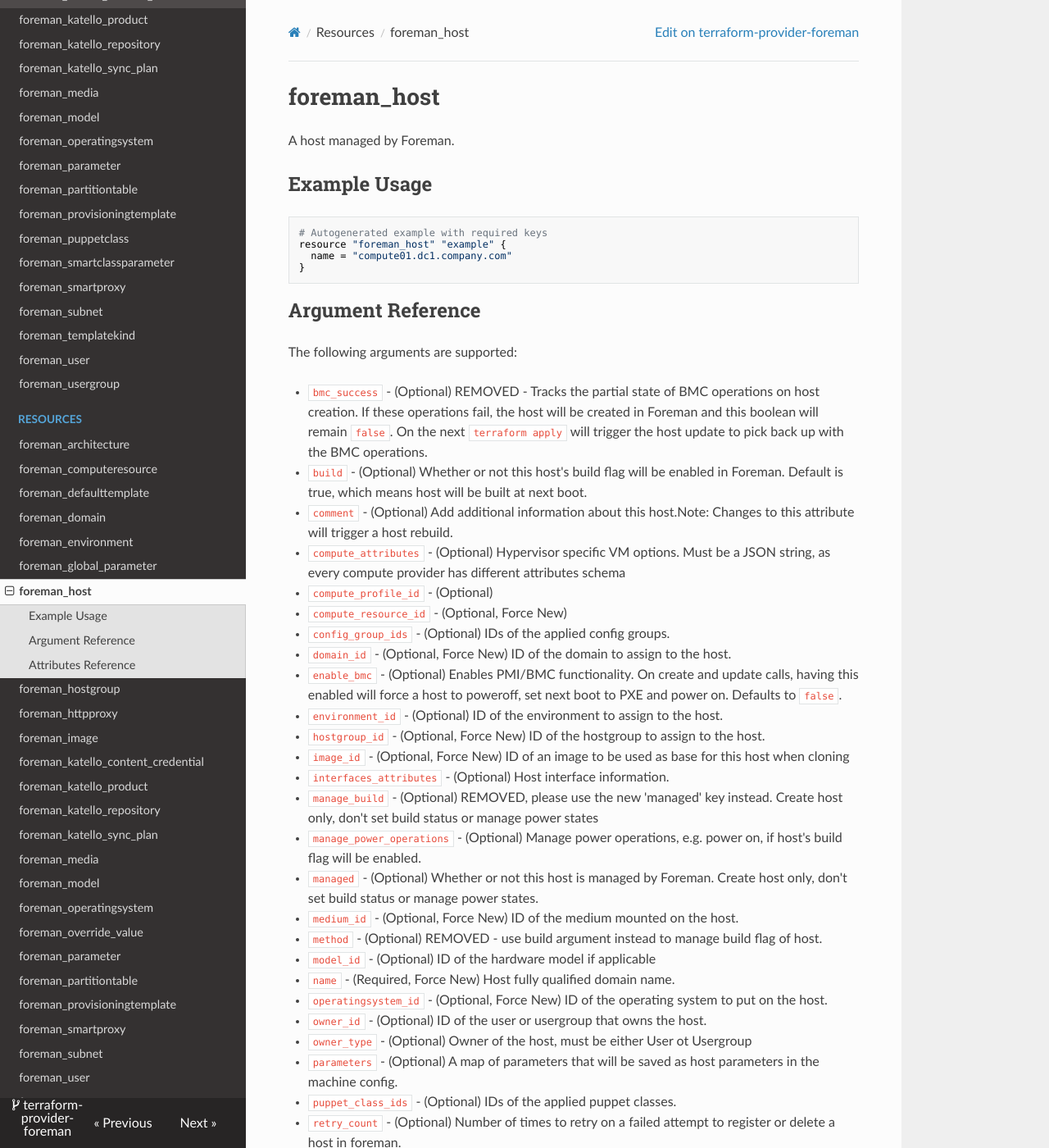
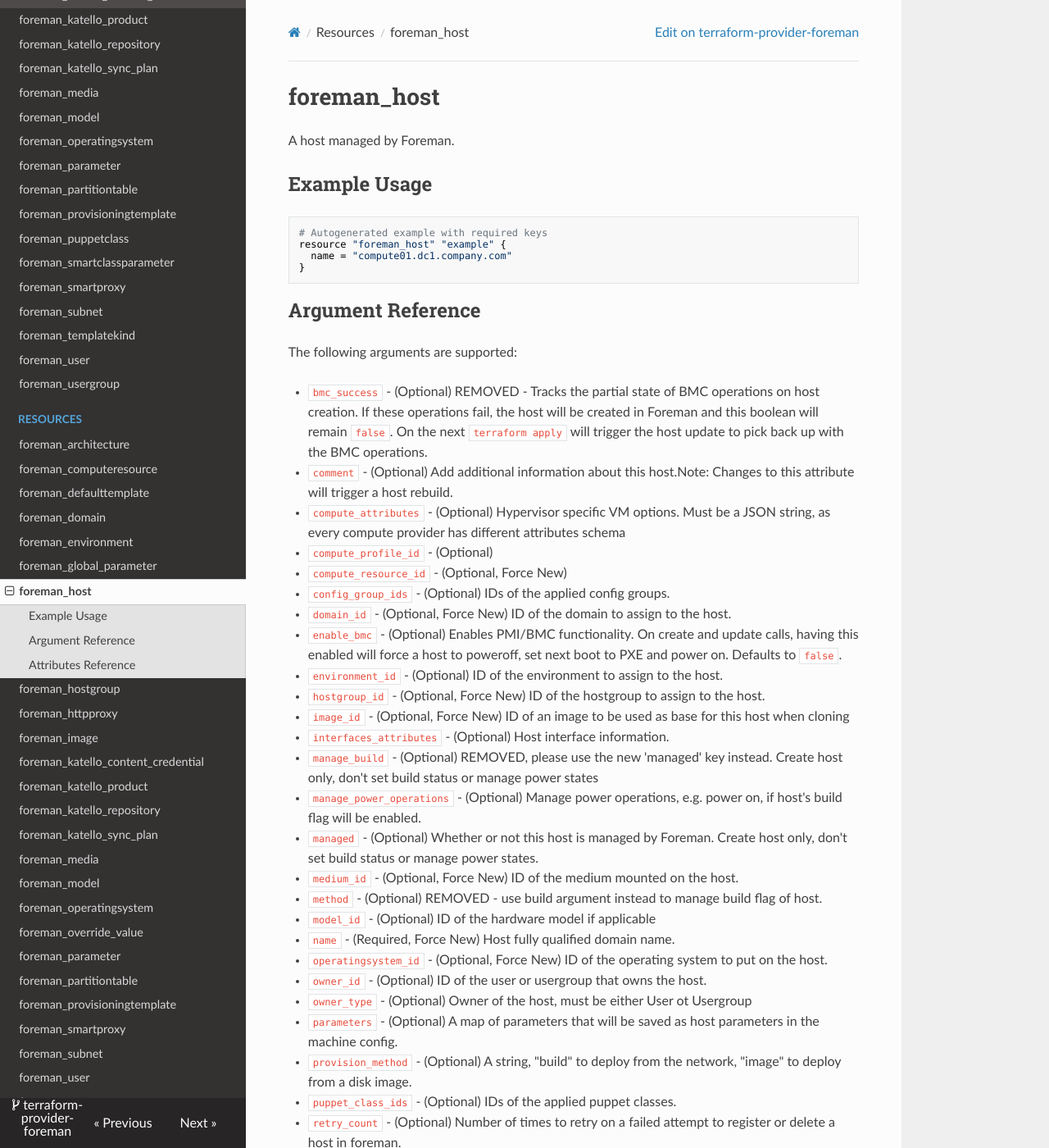
Before and after one commit to terraform-coop/terraform-provider-foreman, an MkDocs documentation site: the page built from docs/resources/foreman_host.md, in a window 1280 px wide and 1400 px high. Shown: the whole window at 82% size. Built offline with MkDocs 1.6.1, drawn with Linux system fonts in a browser that asks for light colours; nearby versions of some CDN libraries.

Commit message:
Update the docs to no longer reference removed 'build' parameter (#127)
Co-authored-by: Tom Norris <tnorris@fas.harvard.edu>

```diff
--- a/docs/resources/foreman_host.md
+++ b/docs/resources/foreman_host.md
@@ -20,7 +20,6 @@
 The following arguments are supported:
 
 - `bmc_success` - (Optional) REMOVED - Tracks the partial state of BMC operations on host creation. If these operations fail, the host will be created in Foreman and this boolean will remain `false`. On the next `terraform apply` will trigger the host update to pick back up with the BMC operations.
-- `build` - (Optional) Whether or not this host's build flag will be enabled in Foreman. Default is true, which means host will be built at next boot.
 - `comment` - (Optional) Add additional information about this host.Note: Changes to this attribute will trigger a host rebuild.
 - `compute_attributes` - (Optional) Hypervisor specific VM options. Must be a JSON string, as every compute provider has different attributes schema
 - `compute_profile_id` - (Optional)
@@ -43,6 +42,7 @@
 - `owner_id` - (Optional) ID of the user or usergroup that owns the host.
 - `owner_type` - (Optional) Owner of the host, must be either User ot Usergroup
 - `parameters` - (Optional) A map of parameters that will be saved as host parameters in the machine config.
+- `provision_method` - (Optional) A string, "build" to deploy from the network, "image" to deploy from a disk image.
 - `puppet_class_ids` - (Optional) IDs of the applied puppet classes.
 - `retry_count` - (Optional) Number of times to retry on a failed attempt to register or delete a host in foreman.
 
```
